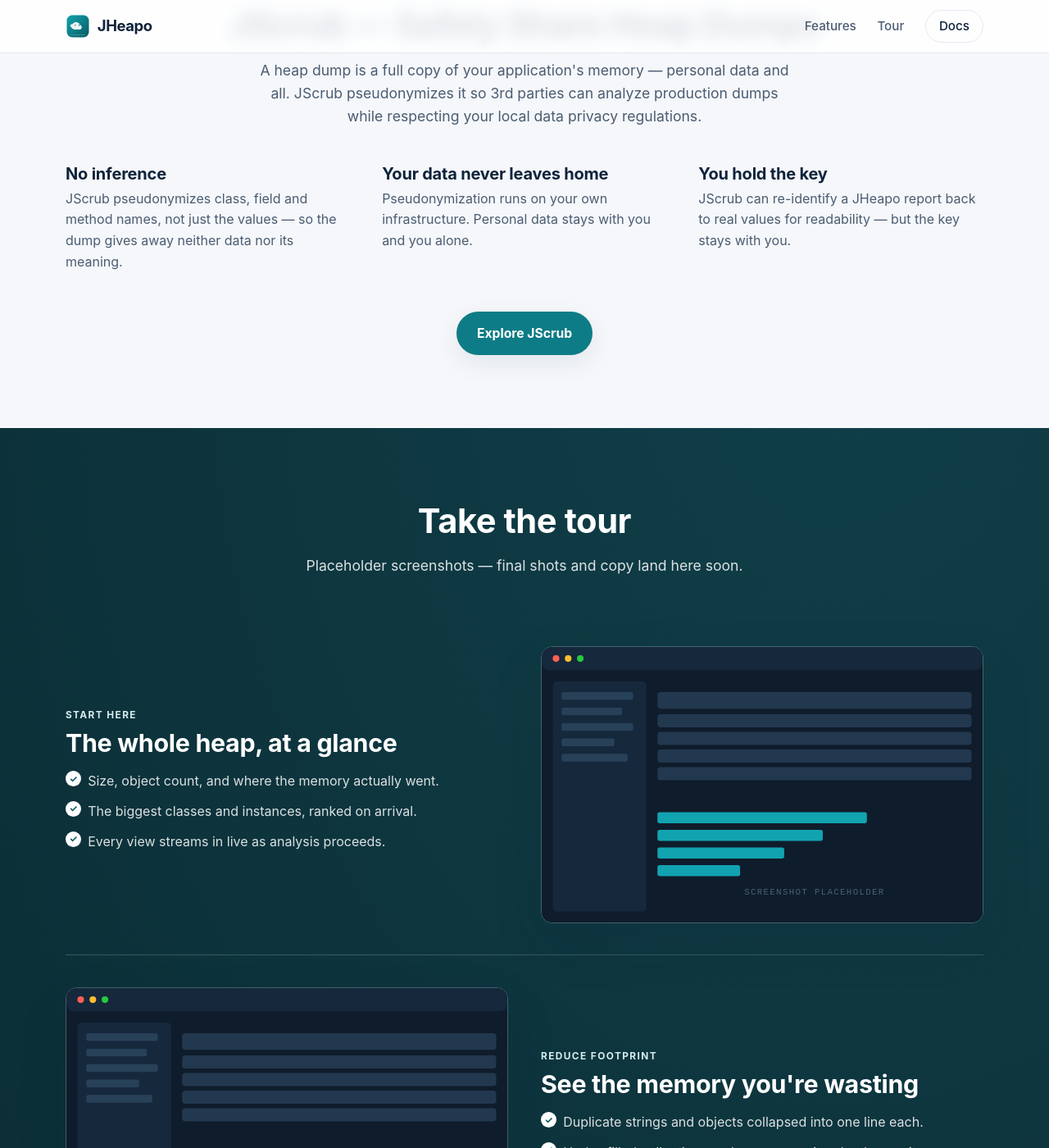
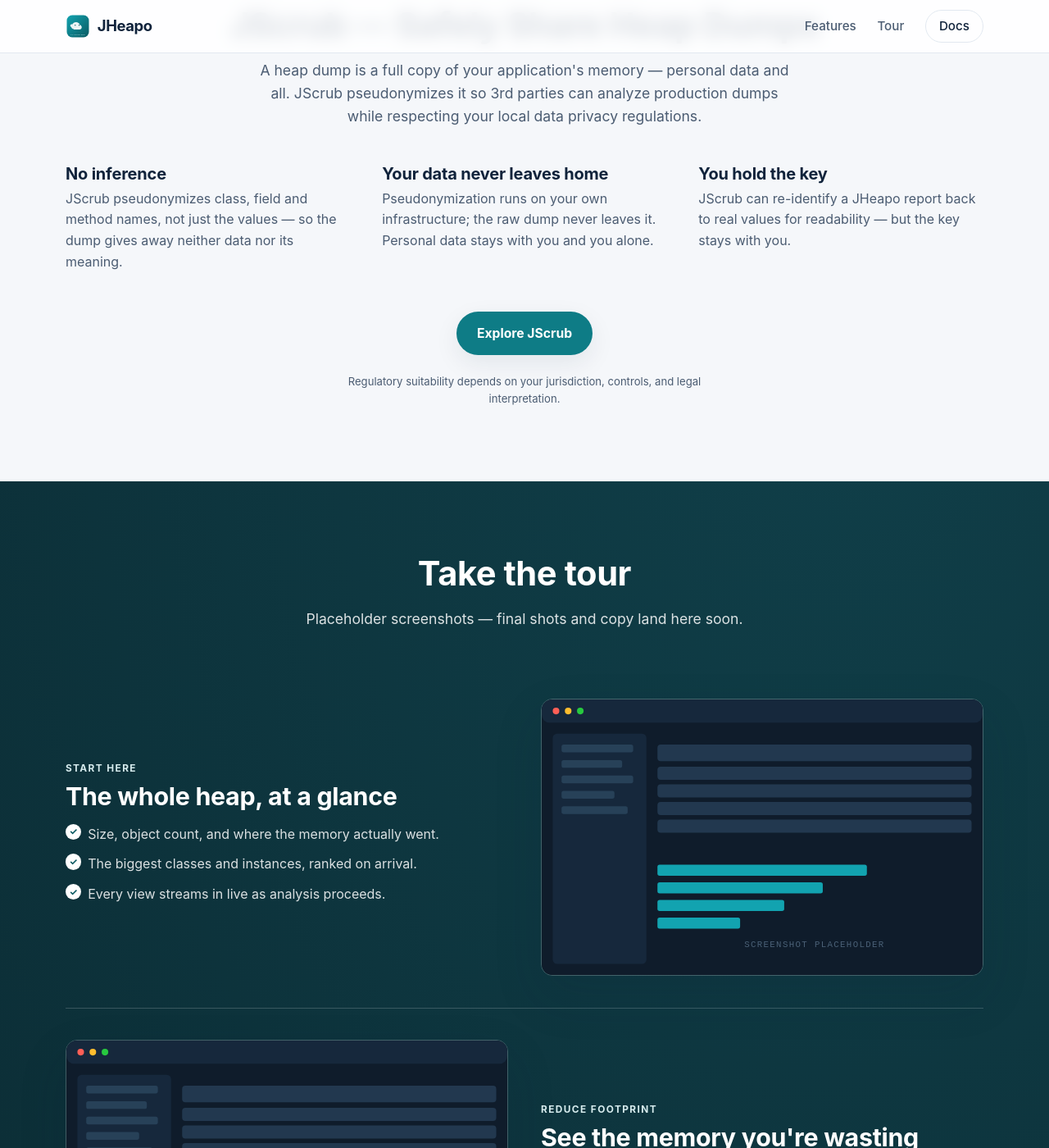
Before and after one commit to jheapo/jheapo.github.io, a Jekyll site: the page built from index.html, in a window 1280 px wide and 1400 px high, scrolled down 1405 px. Shown: the whole window at 82% size. Built offline with Jekyll 4.4.1, drawn with Linux system fonts in a browser that asks for light colours.

Commit message:
JScrub section: raw-dump-never-leaves + regulatory disclaimer
Sharpen point 2 to state the raw dump never leaves your infrastructure,
and add small-print noting regulatory suitability depends on the reader's
jurisdiction, controls, and legal interpretation.

Co-Authored-By: Claude Opus 4.8 <noreply@anthropic.com>

```diff
--- a/assets/css/main.css
+++ b/assets/css/main.css
@@ -184,6 +184,7 @@ code { font-family: var(--mono); }
 .jscrub-step h3 { font-size: 1.25rem; margin-bottom: .35rem; }
 .jscrub-step p:last-child { color: var(--ink-soft); margin: 0; }
 .jscrub-cta { text-align: center; margin-top: 3rem; }
+.jscrub-fineprint { text-align: center; margin: 1.4rem auto 0; max-width: 62ch; font-size: .82rem; color: var(--ink-soft); }
 
 /* ---------- tour ---------- */
 .tour-row {
--- a/index.html
+++ b/index.html
@@ -55,7 +55,7 @@ layout: default
       </div>
       <div class="jscrub-step">
         <h3>Your data never leaves home</h3>
-        <p>Pseudonymization runs on your own infrastructure. Personal data stays with you and you alone.</p>
+        <p>Pseudonymization runs on your own infrastructure; the raw dump never leaves it. Personal data stays with you and you alone.</p>
       </div>
       <div class="jscrub-step">
         <h3>You hold the key</h3>
@@ -65,6 +65,7 @@ layout: default
     <div class="jscrub-cta">
       <a class="btn btn-primary" href="{{ site.jscrub_url }}">Explore JScrub</a>
     </div>
+    <p class="jscrub-fineprint">Regulatory suitability depends on your jurisdiction, controls, and legal interpretation.</p>
   </div>
 </section>
 
```
